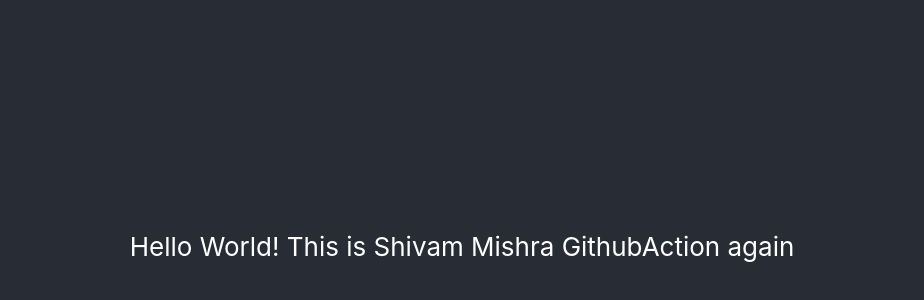
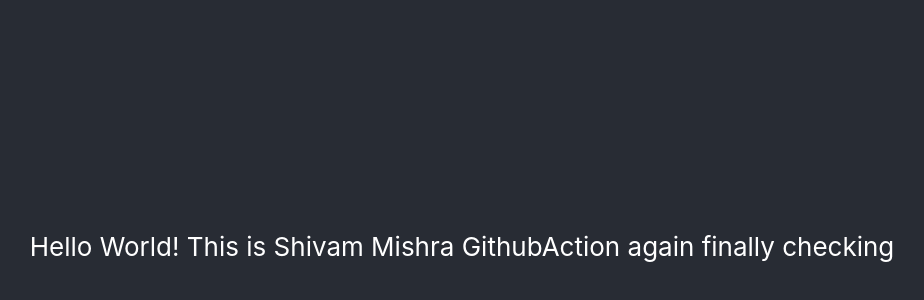
Before and after one commit to Shivam-Deve/github_actions, a React (Create React App) app: page / in a window 1280 px wide. Shown: the part 154-454 px from the top of the page, without its empty margins (178-1102 px from the left). Built offline with nearby package versions, Linux system fonts and the light colour scheme.

Commit message:
finally checking

```diff
--- a/src/App.js
+++ b/src/App.js
@@ -6,6 +6,7 @@ function App() {
       <header className="App-header">
         <p>
           Hello World! This is Shivam Mishra GithubAction again
+          finally checking
         </p>
       </header>
     </div>
```
